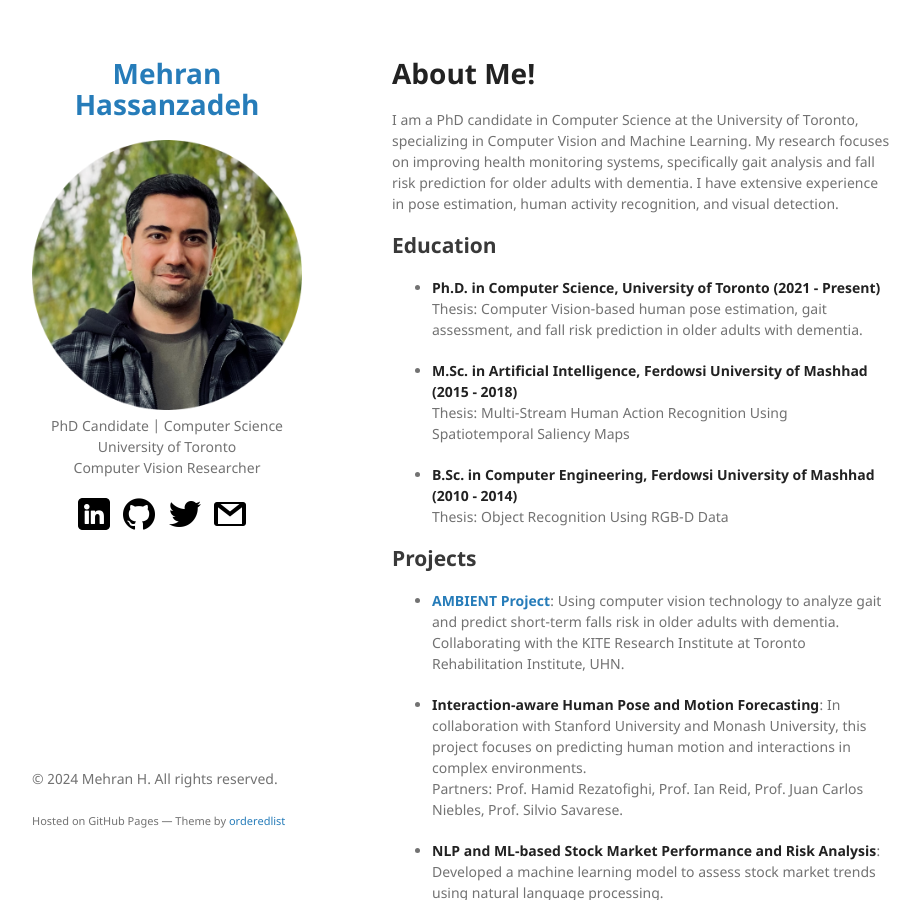
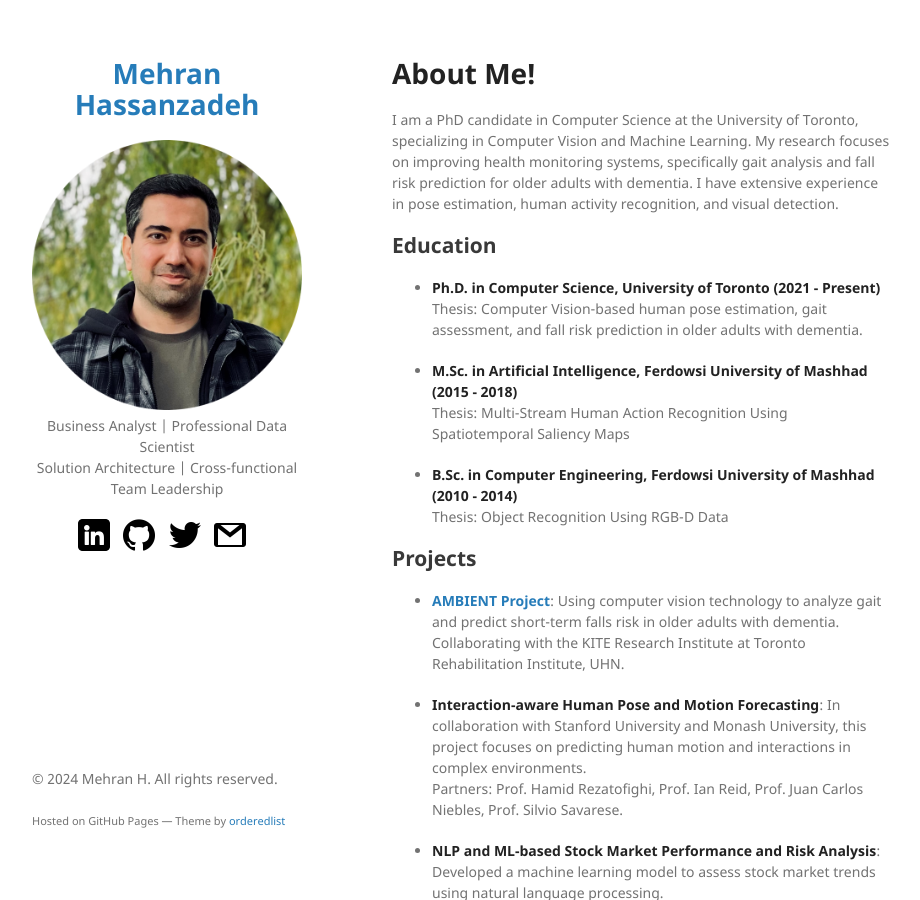
Before and after one commit to mehran-hnz/mehran-hnz.github.io, a Jekyll site: the page built from index.md, in a window 1280 px wide and 900 px high. Shown: the whole window, without its empty margins (178-1098 px from the left). Built offline with Jekyll 4.4.1, drawn with Linux system fonts in a browser that asks for light colours; our own code applies the rules of GitHub Pages for plain Markdown files.

Commit message:
Update _config.yml

```diff
--- a/_config.yml
+++ b/_config.yml
@@ -1,6 +1,6 @@
 title: Mehran Hassanzadeh
 logo: /assets/img/logo.png
-description: "PhD Candidate | Computer Science<br>University of Toronto<br>Computer Vision Researcher"
+description: "Business Analyst | Professional Data Scientist<br>Solution Architecture | Cross-functional Team Leadership"
 show_downloads: false
 # google_analytics: UA-XXXXXX-X  # Add your Google Analytics tracking ID here if needed
 theme: jekyll-theme-minimal
```
